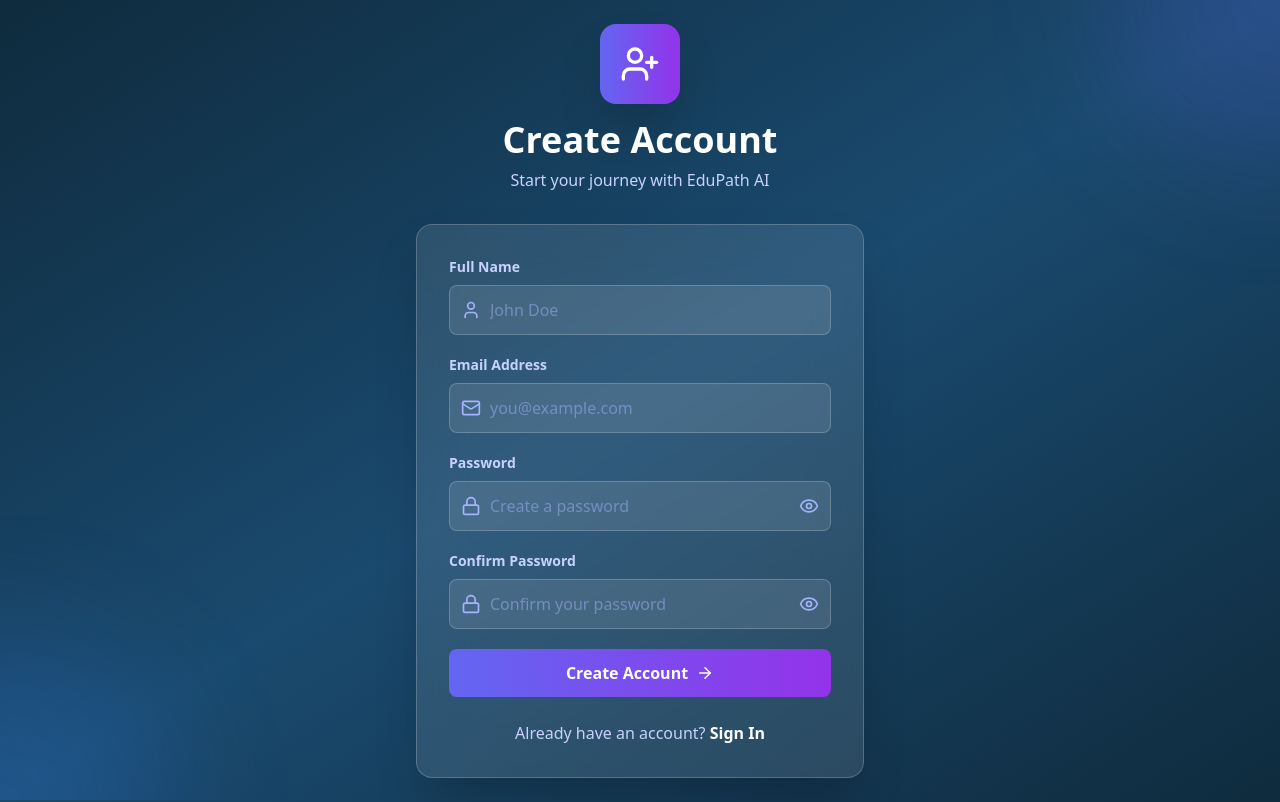
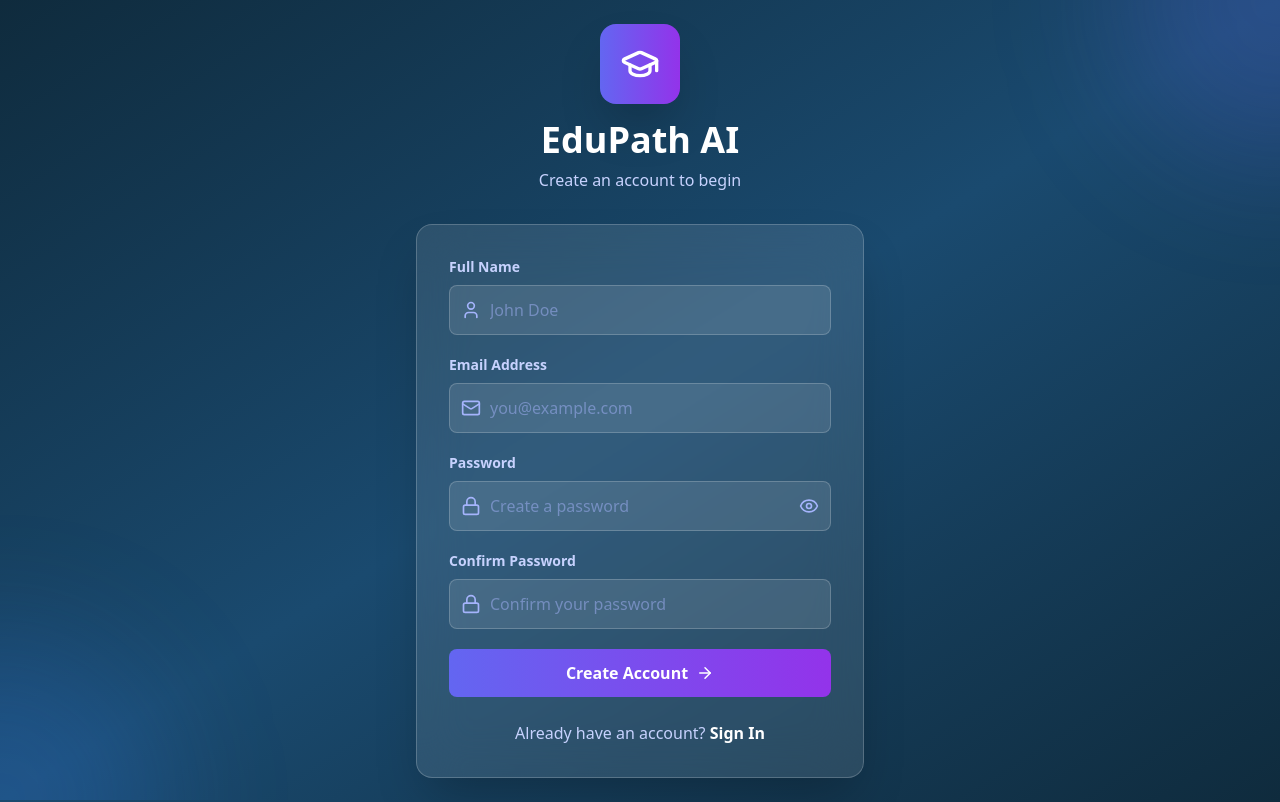
Before and after one commit to VasupriyaPatnaik/EduPath-AI, a React (Create React App) app in the folder frontend/: page /signup in a window 1280 px wide. Built offline with nearby package versions, Linux system fonts and the light colour scheme.

Commit message:
feat: update LandingPage links for navigation, refine Navbar imports, and enhance Signup component UI

```diff
--- a/frontend/src/components/LandingPage.jsx
+++ b/frontend/src/components/LandingPage.jsx
@@ -235,22 +235,22 @@ const LandingPage = ({ onNavigate }) => {
               <ul className="space-y-2 text-sm">
                 <li><a href="#features" className="hover:text-white transition">Features</a></li>
                 <li><a href="#tools" className="hover:text-white transition">Tools</a></li>
-                <li><a href="#" className="hover:text-white transition">Pricing</a></li>
+                <li><a href="/#pricing" className="hover:text-white transition">Pricing</a></li>
               </ul>
             </div>
             <div>
               <h4 className="text-white font-semibold mb-3">Company</h4>
               <ul className="space-y-2 text-sm">
-                <li><a href="#" className="hover:text-white transition">About Us</a></li>
-                <li><a href="#" className="hover:text-white transition">Contact</a></li>
-                <li><a href="#" className="hover:text-white transition">Careers</a></li>
+                <li><a href="/#about" className="hover:text-white transition">About Us</a></li>
+                <li><a href="mailto:support@edupath.ai" className="hover:text-white transition">Contact</a></li>
+                <li><a href="/#careers" className="hover:text-white transition">Careers</a></li>
               </ul>
             </div>
             <div>
               <h4 className="text-white font-semibold mb-3">Legal</h4>
               <ul className="space-y-2 text-sm">
-                <li><a href="#" className="hover:text-white transition">Privacy Policy</a></li>
-                <li><a href="#" className="hover:text-white transition">Terms of Service</a></li>
+                <li><a href="/privacy" className="hover:text-white transition">Privacy Policy</a></li>
+                <li><a href="/terms" className="hover:text-white transition">Terms of Service</a></li>
               </ul>
             </div>
           </div>
--- a/frontend/src/components/Navbar.jsx
+++ b/frontend/src/components/Navbar.jsx
@@ -3,7 +3,7 @@ import { Link, useNavigate } from 'react-router-dom';
 import {
   Compass, Calculator, DollarSign, MessageCircle,
   Target, Calendar, GraduationCap, LogOut,
-  Menu, X, LogIn, UserPlus, Sparkles
+  Menu, X, LogIn, UserPlus
 } from 'lucide-react';
 import toast from 'react-hot-toast';
 
--- a/frontend/src/components/Signup.jsx
+++ b/frontend/src/components/Signup.jsx
@@ -1,6 +1,6 @@
 import React, { useState } from 'react';
 import { useNavigate, Link } from 'react-router-dom';
-import { Mail, Lock, User, Eye, EyeOff, AlertCircle, GraduationCap, ArrowRight, UserPlus } from 'lucide-react';
+import { Mail, Lock, User, Eye, EyeOff, ArrowRight, GraduationCap } from 'lucide-react';
 import toast from 'react-hot-toast';
 
 const Signup = () => {
@@ -12,7 +12,6 @@ const Signup = () => {
   });
   const navigate = useNavigate();
   const [showPassword, setShowPassword] = useState(false);
-  const [showConfirmPassword, setShowConfirmPassword] = useState(false);
   const [loading, setLoading] = useState(false);
   const [errors, setErrors] = useState({});
 
@@ -80,10 +79,10 @@ const Signup = () => {
       <div className="max-w-md w-full relative z-10">
         <div className="text-center mb-8 animate-fadeInUp">
           <div className="inline-flex items-center justify-center w-20 h-20 bg-gradient-to-r from-indigo-500 to-purple-600 rounded-2xl shadow-2xl mb-4">
-            <UserPlus className="w-10 h-10 text-white" />
+            <GraduationCap className="w-10 h-10 text-white" />
           </div>
-          <h2 className="text-4xl font-bold text-white mb-2">Create Account</h2>
-          <p className="text-indigo-200">Start your journey with EduPath AI</p>
+          <h2 className="text-4xl font-bold text-white mb-2">EduPath AI</h2>
+          <p className="text-indigo-200">Create an account to begin</p>
         </div>
 
         <div className="bg-white/10 backdrop-blur-xl rounded-2xl shadow-2xl p-8 border border-white/20 animate-fadeInUp animation-delay-200">
@@ -168,20 +167,13 @@ const Signup = () => {
                   <Lock className="h-5 w-5 text-indigo-300" />
                 </div>
                 <input
-                  type={showConfirmPassword ? 'text' : 'password'}
+                  type="password"
                   name="confirmPassword"
                   value={formData.confirmPassword}
                   onChange={handleChange}
-                  className="block w-full pl-10 pr-12 py-3 bg-white/10 border border-white/20 rounded-lg focus:outline-none focus:ring-2 focus:ring-indigo-500 text-white placeholder:text-indigo-300/50"
+                  className="block w-full pl-10 pr-3 py-3 bg-white/10 border border-white/20 rounded-lg focus:outline-none focus:ring-2 focus:ring-indigo-500 text-white placeholder:text-indigo-300/50"
                   placeholder="Confirm your password"
                 />
-                <button
-                  type="button"
-                  onClick={() => setShowConfirmPassword(!showConfirmPassword)}
-                  className="absolute inset-y-0 right-0 pr-3 flex items-center"
-                >
-                  {showConfirmPassword ? <EyeOff className="h-5 w-5 text-indigo-300" /> : <Eye className="h-5 w-5 text-indigo-300" />}
-                </button>
               </div>
               {errors.confirmPassword && <p className="mt-1 text-sm text-red-300">{errors.confirmPassword}</p>}
             </div>
```
